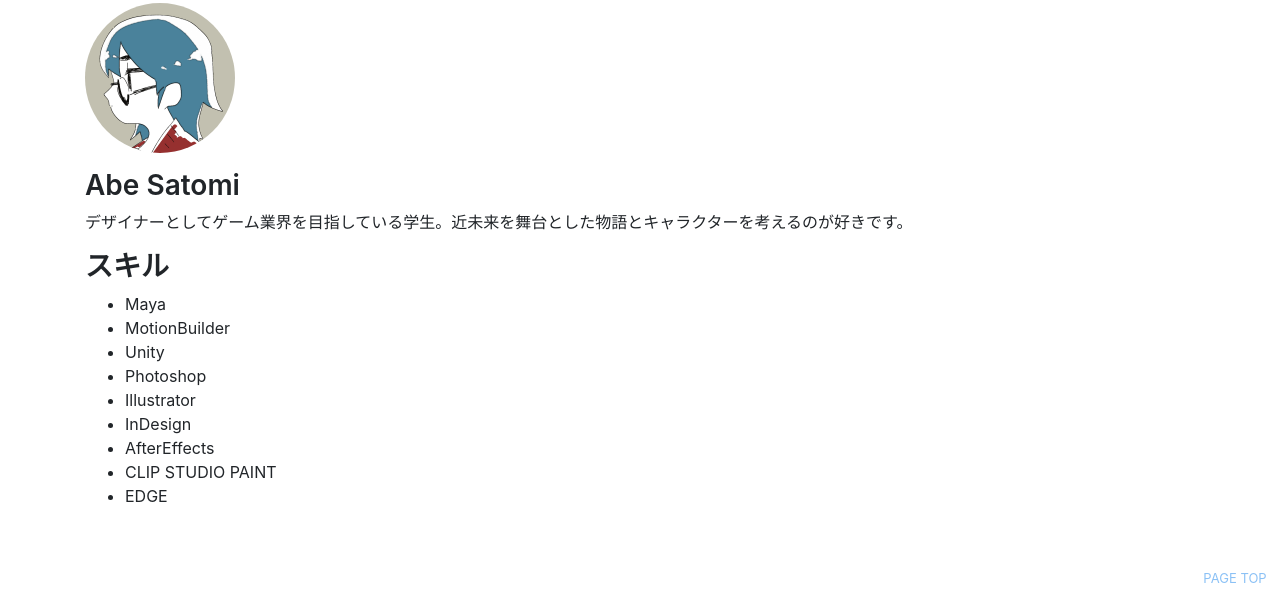
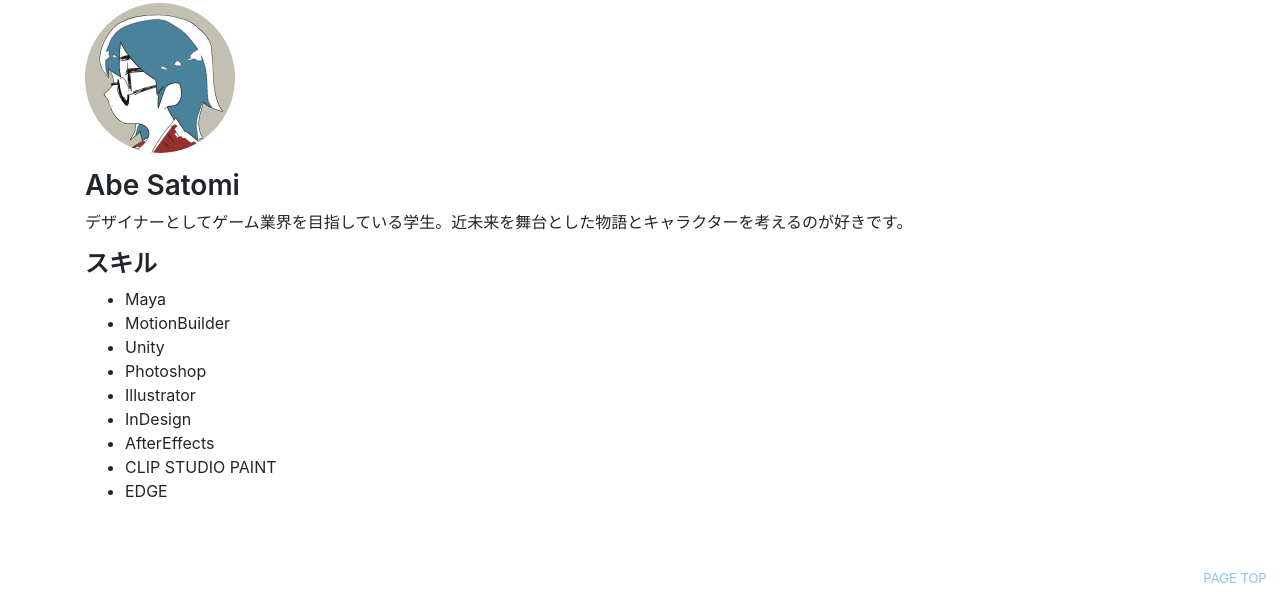
Before and after one commit to kougei-abe/web2, a plain HTML site: page test.html in a window 1280 px wide. Shown: the part 186-800 px from the top of the page. Drawn offline with Linux system fonts and the light colour scheme.

Commit message:
Update test.html

```diff
--- a/test.html
+++ b/test.html
@@ -47,7 +47,7 @@
         <article>
           <h3>Abe Satomi</h3>
           <p>デザイナーとしてゲーム業界を目指している学生。近未来を舞台とした物語とキャラクターを考えるのが好きです。</p>
-          <h3>スキル</h3>
+          <h4>スキル</h4>
           <ul>
           <li>Maya</li>
           <li>MotionBuilder</li>
```
